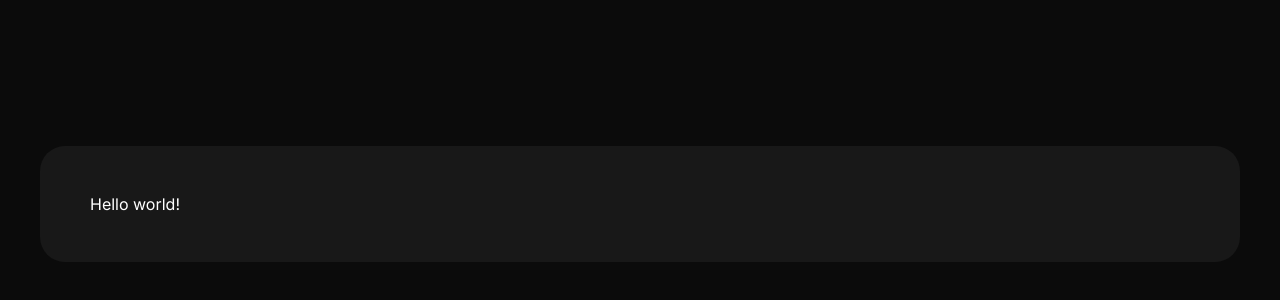
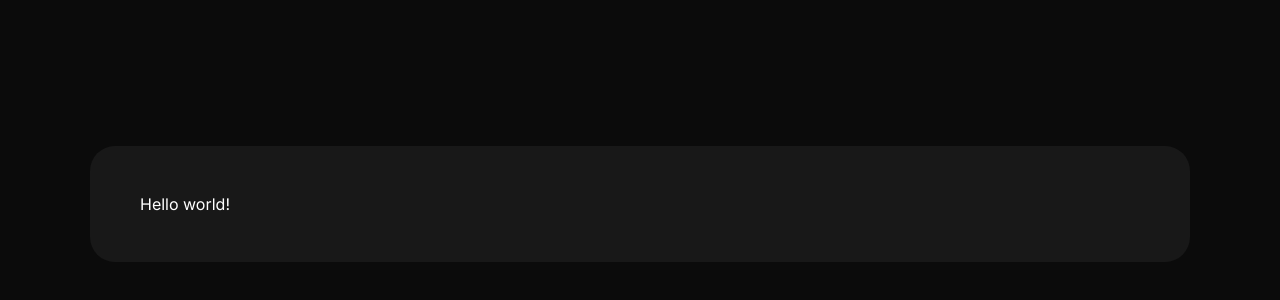
Before and after one commit to luuuppi/QuickChange, a React (Vite) app: page / in a window 1280 px wide. Shown: the part 196-496 px from the top of the page. Built offline with nearby package versions, Linux system fonts and the light colour scheme.

Commit message:
fix: fixed width and margin of the main component

```diff
--- a/src/App.scss
+++ b/src/App.scss
@@ -14,8 +14,8 @@ body {
 
 main {
   background-color: #181818;
-  width: 1100px;
-  margin: 0 auto;
+  width: 1000px;
+  margin: 0 15px;
   padding: 50px;
   border-radius: 25px;
 }
```
